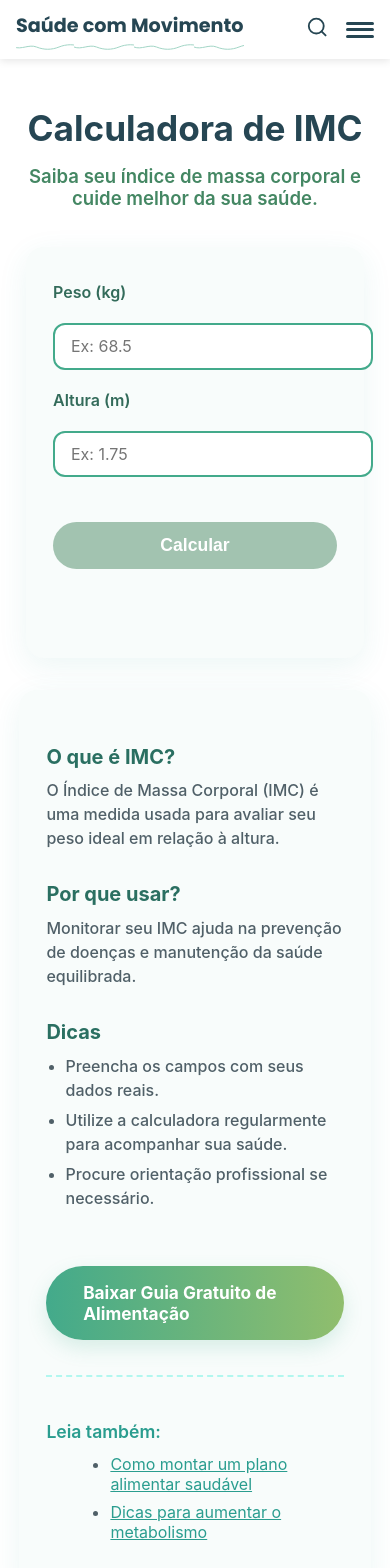
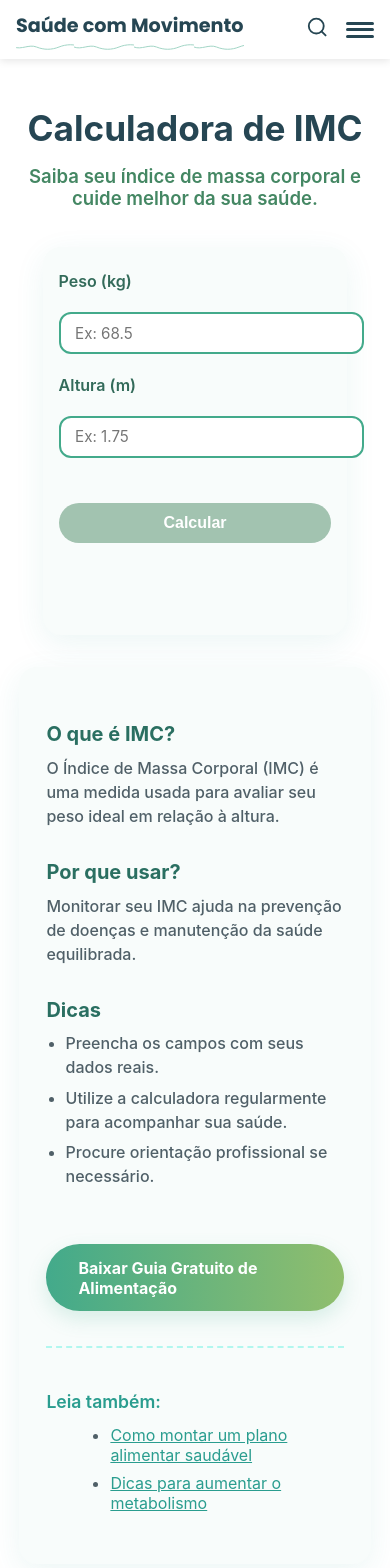
Before and after one commit to carlospaiva88/saude-total, a React (Create React App) app: page /calculadora-imc in a window 390 px wide. Shown: the top 1568 px of the page. Built offline with nearby package versions, Linux system fonts and the light colour scheme.

Commit message:
melhorando responsividade na calculadora

```diff
--- a/src/components/Calculadora/CalculadoraCaloricaPage.styles.js
+++ b/src/components/Calculadora/CalculadoraCaloricaPage.styles.js
@@ -47,7 +47,13 @@ export const CalculatorCard = styled.div`
   flex: 1 1 340px;
   max-width: 430px;
   margin: 0 auto;
+
+  @media (max-width: 600px) {
+    padding: 1.2rem 0.7rem;
+    max-width: 100%;
+  }
 `;
+
 
 export const InfoCard = styled.div`
   background: #f8fcfb;
@@ -78,7 +84,7 @@ export const ResultBox = styled.div`
   margin: 2.7rem auto 0;
   background: linear-gradient(90deg, #def2e9, #f6fefb);
   border-radius: 14px;
-  padding: 1.2rem 1.8rem;
+  padding: 1.2rem 1.1rem;
   text-align: center;
   color: #2a6f61;
   font-weight: 600;
@@ -86,6 +92,12 @@ export const ResultBox = styled.div`
   max-width: 520px;
   box-shadow: 0 2px 12px rgba(42, 157, 143, 0.08);
   animation: ${fadeInUp} 0.5s;
+
+  @media (max-width: 600px) {
+    padding: 1rem 0.5rem;
+    max-width: 98vw;
+    font-size: 1rem;
+  }
 `;
 
 export const CTAButton = styled.a`
@@ -112,3 +124,33 @@ export const Recommendations = styled.div`
   li { margin-bottom: 0.5rem;}
   a { color: #2a9d8f; text-decoration: underline; }
 `;
+
+
+export const InfoBlock = styled.div`
+  margin-bottom: 2rem;
+
+  h3 {
+    font-weight: 700;
+    font-size: 1.25rem;
+    margin-bottom: 0.6rem;
+    color: #2a6f61;
+  }
+
+  p, ul {
+    font-weight: 500;
+    font-size: 1rem;
+    color: #506068;
+    line-height: 1.5;
+    margin: 0;
+    padding: 0;
+  }
+
+  ul {
+    margin-top: 0.3rem;
+    padding-left: 1.2rem;
+  }
+
+  ul li {
+    margin-bottom: 0.4rem;
+  }
+`;
--- a/src/components/Calculadora/CalculadoraIMC.js
+++ b/src/components/Calculadora/CalculadoraIMC.js
@@ -1,33 +1,31 @@
 import React, { useState } from 'react';
 import styled, { keyframes } from 'styled-components';
 
+
 const fadeInUp = keyframes`
-  from {
-    opacity: 0;
-    transform: translateY(10px);
-  } to {
-    opacity: 1;
-    transform: translateY(0);
-  }
+  from { opacity: 0; transform: translateY(10px);}
+  to { opacity: 1; transform: translateY(0);}
 `;
 
-const CalculatorContainer = styled.div`
-  // estilo mantido caso use isolado, se for usado dentro do wrapper principal pode remover
+
+export const CalculatorContainer = styled.div`
+  width: 100%;
 `;
 
-const Form = styled.form`
+export const Form = styled.form`
   display: flex;
   flex-direction: column;
   gap: 1.3rem;
+  width: 100%;
 `;
 
-const Label = styled.label`
+export const Label = styled.label`
   font-weight: 600;
   font-size: 1rem;
   color: #336b5a;
 `;
 
-const Input = styled.input`
+export const Input = styled.input`
   width: 100%;
   padding: 0.7rem 1rem;
   border-radius: 12px;
@@ -35,18 +33,25 @@ const Input = styled.input`
   font-size: 1rem;
   font-family: inherit;
   transition: border-color 0.3s ease;
+
   &:focus {
     outline: none;
     border-color: #2a6f61;
   }
+
   &::-webkit-inner-spin-button,
   &::-webkit-outer-spin-button {
     -webkit-appearance: none;
     margin: 0;
   }
+
+  @media (max-width: 600px) {
+    font-size: 0.95rem;
+    padding: 0.6rem 0.9rem;
+  }
 `;
 
-const Button = styled.button`
+export const Button = styled.button`
   margin-top: 1.5rem;
   padding: 0.8rem;
   background-color: #43aa8b;
@@ -57,16 +62,23 @@ const Button = styled.button`
   border-radius: 24px;
   cursor: pointer;
   transition: background-color 0.3s ease;
+
   &:hover {
     background-color: #2a6f61;
   }
+
   &:disabled {
     background-color: #a2c3b0;
     cursor: not-allowed;
   }
+
+  @media (max-width: 600px) {
+    font-size: 1rem;
+    padding: 0.7rem;
+  }
 `;
 
-const ResultBox = styled.div`
+export const ResultBox = styled.div`
   margin-top: 2rem;
   padding: 1.5rem 2rem;
   background-color: #def2e9;
@@ -76,18 +88,31 @@ const ResultBox = styled.div`
   font-weight: 700;
   font-size: 1.3rem;
   animation: ${fadeInUp} 0.4s ease forwards;
+
+  @media (max-width: 600px) {
+    font-size: 1.1rem;
+    padding: 1.2rem;
+  }
 `;
 
-const ImcValue = styled.span`
+export const ImcValue = styled.span`
   font-size: 2.4rem;
   display: block;
   margin-bottom: 0.5rem;
+
+  @media (max-width: 600px) {
+    font-size: 2rem;
+  }
 `;
 
-const ImcInterpretation = styled.p`
+export const ImcInterpretation = styled.p`
   margin-top: 0;
   font-size: 1.15rem;
   font-weight: 600;
+
+  @media (max-width: 600px) {
+    font-size: 1rem;
+  }
 `;
 
 export default function CalculadoraIMC({ onCalcular }) {
--- a/src/components/Calculadora/CalculadoraIMCPage.styles.js
+++ b/src/components/Calculadora/CalculadoraIMCPage.styles.js
@@ -48,6 +48,11 @@ export const CalculatorCard = styled.div`
   flex: 1 1 340px;
   max-width: 430px;
   margin: 0 auto;
+
+  @media (max-width: 600px) {
+    max-width: 100%;
+    padding: 1.5rem 1rem;
+  }
 `;
 
 export const InfoCard = styled.div`
@@ -81,6 +86,72 @@ export const InfoCard = styled.div`
   }
 `;
 
+export const ResultBox = styled.div`
+  margin: 2.7rem auto 0;
+  background: linear-gradient(90deg, #def2e9, #f6fefb);
+  border-radius: 14px;
+  padding: 1.2rem 1.8rem;
+  text-align: center;
+  color: #2a6f61;
+  font-weight: 600;
+  font-size: 1.15rem;
+  max-width: 520px;
+  box-shadow: 0 2px 12px rgba(42, 157, 143, 0.08);
+  animation: ${fadeInUp} 0.5s;
+
+  @media (max-width: 600px) {
+    padding: 1rem 1rem;
+    max-width: 98vw;
+    font-size: 1rem;
+  }
+`;
+
+export const CTAButton = styled.a`
+  display: inline-block;
+  margin: 1.5rem auto 0;
+  padding: 1rem 2.3rem;
+  background: linear-gradient(90deg, #43aa8b, #90be6d);
+  border-radius: 44px;
+  color: white;
+  font-weight: 700;
+  font-size: 1.08rem;
+  text-decoration: none;
+  box-shadow: 0 8px 20px rgba(67,170,139,0.18);
+  transition: background 0.3s, transform 0.25s;
+
+  &:hover {
+    background: #2a6f61;
+    transform: scale(1.07);
+  }
+
+  @media (max-width: 600px) {
+    padding: 0.85rem 2rem;
+    font-size: 1rem;
+  }
+`;
+
+export const Recommendations = styled.div`
+  margin: 2.2rem 0 0;
+  padding-top: 1.2rem;
+  border-top: 2px dashed #b2f7ef;
+  h4 {
+    color: #2a9d8f;
+    font-size: 1.1rem;
+    margin-bottom: 0.7rem;
+  }
+  ul {
+    list-style: disc;
+    margin-left: 1.5rem;
+  }
+  li {
+    margin-bottom: 0.5rem;
+  }
+  a {
+    color: #2a9d8f;
+    text-decoration: underline;
+  }
+`;
+
 export const InfoBlock = styled.div`
   margin-bottom: 2rem;
 
@@ -109,62 +180,3 @@ export const InfoBlock = styled.div`
     margin-bottom: 0.4rem;
   }
 `;
-
-export const ResultBox = styled.div`
-  margin: 2.7rem auto 0;
-  background: linear-gradient(90deg, #def2e9, #f6fefb);
-  border-radius: 14px;
-  padding: 1.2rem 1.8rem;
-  text-align: center;
-  color: #2a6f61;
-  font-weight: 600;
-  font-size: 1.15rem;
-  max-width: 520px;
-  box-shadow: 0 2px 12px rgba(42, 157, 143, 0.08);
-  animation: ${fadeInUp} 0.5s;
-`;
-
-export const CTAButton = styled.a`
-  display: inline-block;
-  margin: 1.5rem auto 0;
-  padding: 1rem 2.3rem;
-  background: linear-gradient(90deg, #43aa8b, #90be6d);
-  border-radius: 44px;
-  color: white;
-  font-weight: 700;
-  font-size: 1.08rem;
-  text-decoration: none;
-  box-shadow: 0 8px 20px rgba(67,170,139,0.18);
-  transition: background 0.3s, transform 0.25s;
-
-  &:hover {
-    background: #2a6f61;
-    transform: scale(1.07);
-  }
-`;
-
-export const Recommendations = styled.div`
-  margin: 2.2rem 0 0;
-  padding-top: 1.2rem;
-  border-top: 2px dashed #b2f7ef;
-
-  h4 {
-    color: #2a9d8f;
-    font-size: 1.1rem;
-    margin-bottom: 0.7rem;
-  }
-
-  ul {
-    list-style: disc;
-    margin-left: 1.5rem;
-  }
-
-  li {
-    margin-bottom: 0.5rem;
-  }
-
-  a {
-    color: #2a9d8f;
-    text-decoration: underline;
-  }
-`;
```
